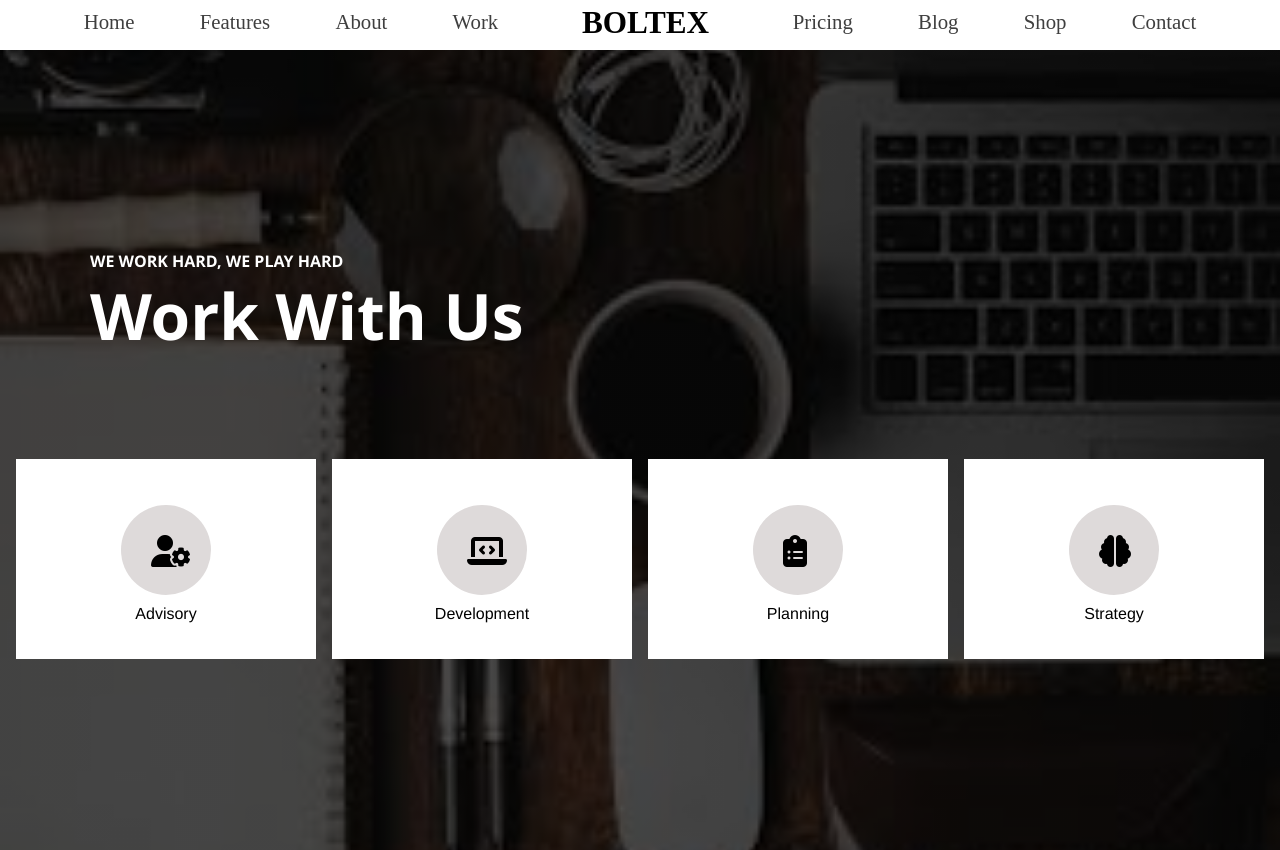
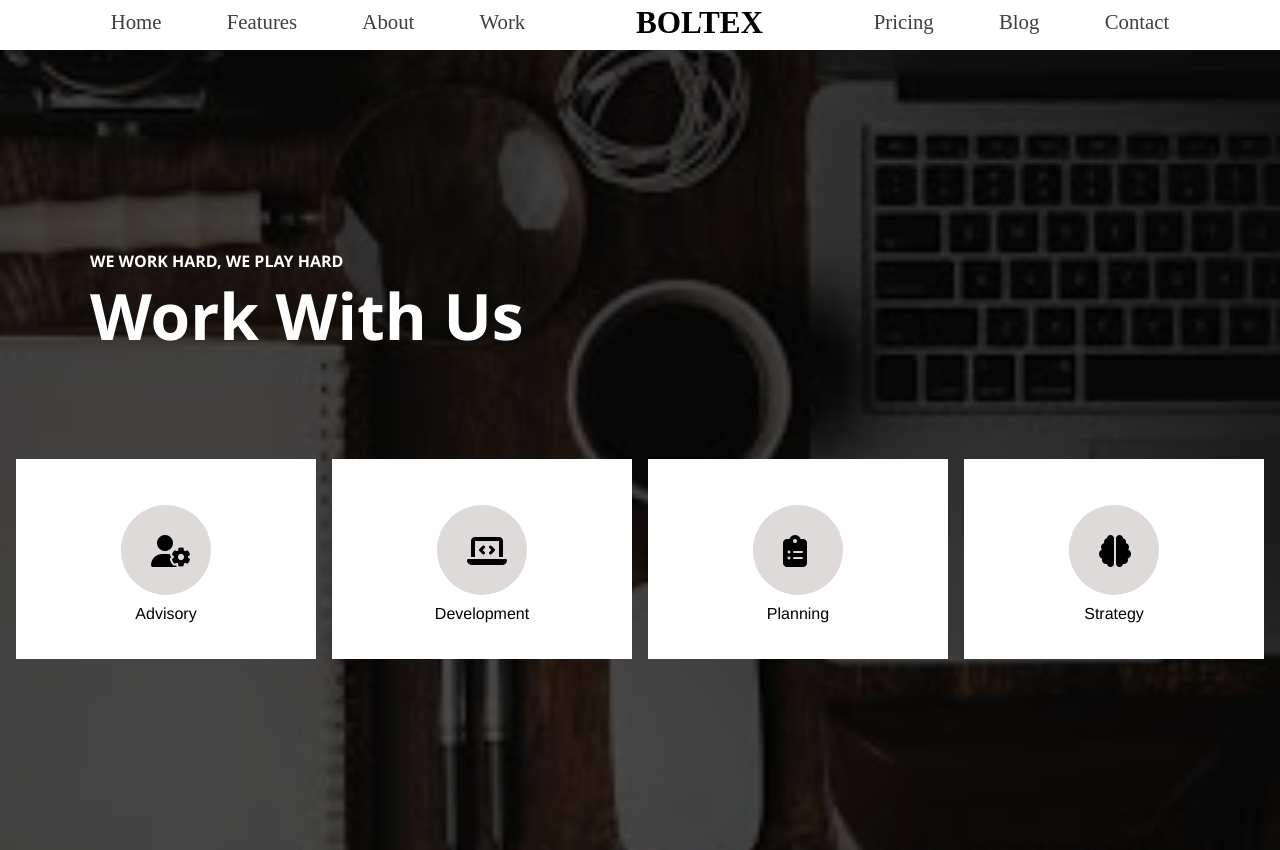
Before and after one commit to Syeda-Waleeja/WebsiteFrontend, a plain HTML site: page work/work.html in a window 1280 px wide. Drawn offline with Linux system fonts and the light colour scheme.

Commit message:
Remove 'Shop' link from work.html

```diff
--- a/work/work.html
+++ b/work/work.html
@@ -20,7 +20,6 @@
             <ol class="items">
                 <a href="../price/price.html">Pricing</a>
                 <a href="../blog/blog.html">Blog</a>
-                <a href="#">Shop</a>
                 <a href="../contact/contact.html">Contact</a>
             </ol>
         </div>
```
